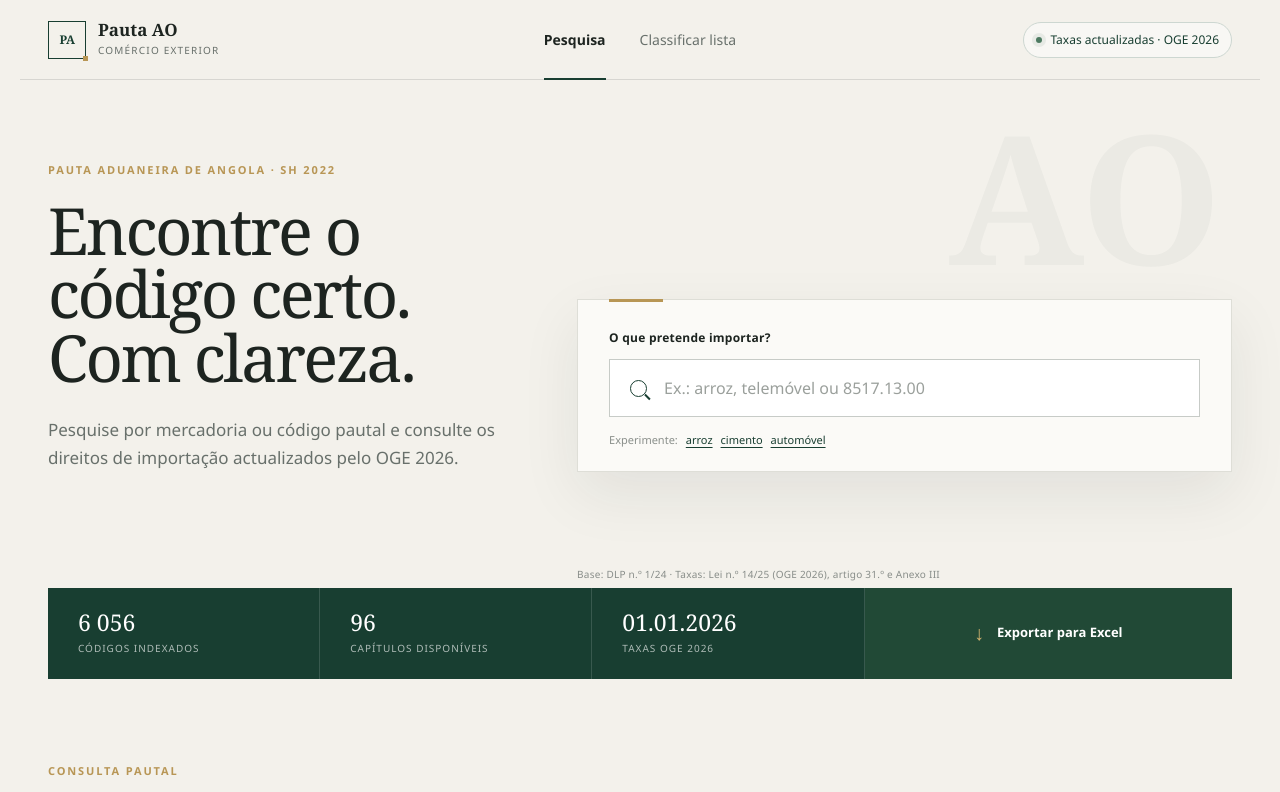
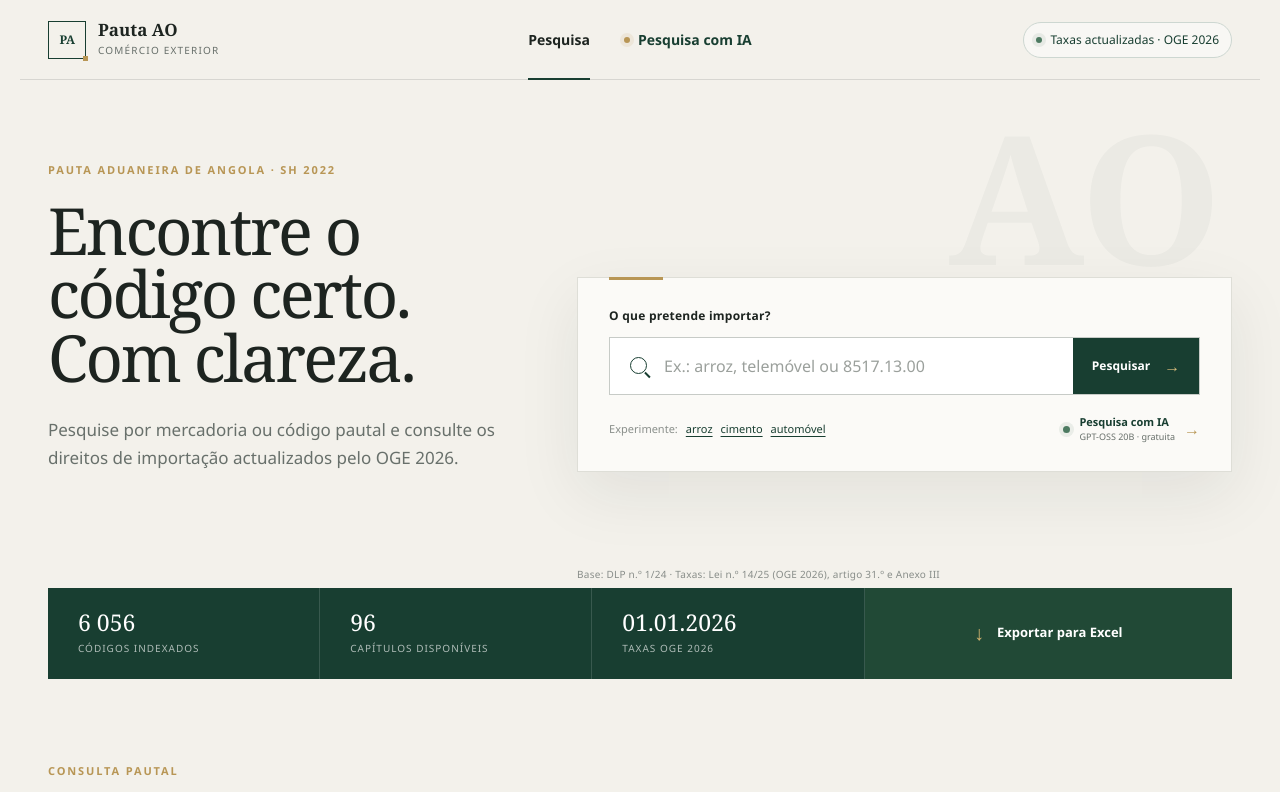
Before and after one commit to mjcharata/pauta-ao, a Next.js app: page / in a window 1280 px wide. Shown: the top 792 px of the page. Built offline with nearby package versions, Linux system fonts and the light colour scheme.

Commit message:
Highlight AI search and add search action

```diff
--- a/app/globals.css
+++ b/app/globals.css
@@ -30,6 +30,8 @@ button:focus-visible, input:focus-visible, select:focus-visible, textarea:focus-
 .main-nav button { position: relative; border: 0; background: transparent; color: #69716c; font-size: 14px; padding: 0; }
 .main-nav button.active { color: var(--ink); font-weight: 650; }
 .main-nav button.active::after { content: ""; position: absolute; left: 0; right: 0; bottom: -1px; height: 2px; background: var(--forest); }
+.main-nav .ai-nav { display: flex; align-items: center; gap: 8px; color: var(--forest); font-weight: 650; }
+.ai-nav > span { width: 6px; height: 6px; border-radius: 50%; background: var(--gold); box-shadow: 0 0 0 4px rgba(184,150,85,.12); }
 .edition-pill { justify-self: end; display: flex; align-items: center; gap: 8px; color: var(--forest); font-size: 12px; border: 1px solid #cdd7d1; border-radius: 999px; padding: 8px 12px; background: rgba(255,255,255,.42); }
 .edition-pill span { width: 6px; height: 6px; border-radius: 50%; background: #4d7a61; box-shadow: 0 0 0 4px rgba(77,122,97,.1); }
 
@@ -47,8 +49,19 @@ button:focus-visible, input:focus-visible, select:focus-visible, textarea:focus-
 .search-line input { border: 0; outline: 0; background: transparent; color: var(--ink); height: 100%; min-width: 0; width: 100%; font-size: 16px; }
 .search-line input::placeholder { color: #9ba09c; }
 .clear-button { border: 0; background: transparent; font-size: 23px; color: #858c87; padding: 12px 18px; }
-.search-hints { display: flex; gap: 8px; align-items: center; margin-top: 15px; color: #8a8f8b; font-size: 11px; }
+.search-submit { align-self: stretch; min-width: 126px; border: 0; background: var(--forest); color: white; padding: 0 18px; display: inline-flex; align-items: center; justify-content: center; gap: 14px; font-size: 12px; font-weight: 700; }
+.search-submit:hover { background: var(--forest-2); }
+.search-submit span { color: #d4ba7b; font-size: 16px; }
+.search-card-footer { display: flex; align-items: center; justify-content: space-between; gap: 20px; margin-top: 15px; }
+.search-hints { display: flex; gap: 8px; align-items: center; color: #8a8f8b; font-size: 11px; }
 .search-hints button { border: 0; background: transparent; padding: 0; color: var(--forest); text-decoration: underline; text-underline-offset: 3px; }
+.ai-search-cta { border: 0; background: transparent; color: var(--forest); padding: 5px 0 5px 9px; display: inline-flex; align-items: center; gap: 9px; text-align: left; }
+.ai-search-cta:hover strong { text-decoration: underline; text-underline-offset: 3px; }
+.ai-search-cta > span:nth-child(2) { display: flex; flex-direction: column; }
+.ai-search-cta strong { font-size: 11px; line-height: 1.2; }
+.ai-search-cta small { color: var(--muted); font-size: 9px; margin-top: 2px; }
+.ai-search-cta b { color: var(--gold); font-size: 16px; }
+.ai-status-dot { width: 7px; height: 7px; border-radius: 50%; background: #4d7a61; box-shadow: 0 0 0 4px rgba(77,122,97,.1); flex: none; }
 .source-note { grid-column: 2; color: #888d89; font-size: 10px; letter-spacing: .025em; margin-top: -54px; transform: translateY(36px); }
 
 .summary-strip { max-width: 1184px; margin: 0 auto 84px; min-height: 91px; background: var(--forest); color: white; display: grid; grid-template-columns: repeat(3, 1fr) 1.35fr; align-items: stretch; }
@@ -178,6 +191,7 @@ footer > span:last-child { text-align: right; }
   .topbar { grid-template-columns: 1fr auto; }
   .main-nav { position: fixed; z-index: 40; bottom: 13px; left: 50%; transform: translateX(-50%); background: var(--ink); height: 51px; padding: 0 22px; gap: 27px; box-shadow: 0 8px 30px rgba(0,0,0,.22); }
   .main-nav button { color: rgba(255,255,255,.65); }
+  .main-nav .ai-nav { color: rgba(255,255,255,.78); }
   .main-nav button.active { color: white; }
   .main-nav button.active::after { bottom: 0; background: var(--gold); }
   .edition-pill { display: none; }
@@ -202,7 +216,12 @@ footer > span:last-child { text-align: right; }
   .search-card { padding: 24px 19px 18px; }
   .search-card::before { left: 19px; }
   .search-line input { font-size: 13px; }
+  .search-line { height: auto; min-height: 56px; flex-wrap: wrap; }
+  .search-line input { min-height: 56px; }
+  .search-submit { width: 100%; min-height: 48px; }
+  .search-card-footer { align-items: flex-start; flex-direction: column; gap: 10px; }
   .search-hints { flex-wrap: wrap; }
+  .ai-search-cta { padding-left: 0; }
   .summary-strip { margin: 0 18px 64px; grid-template-columns: 1fr 1fr; }
   .summary-strip > div { padding: 18px; }
   .summary-strip > div:nth-child(3) { grid-column: 1 / -1; }
--- a/app/page.tsx
+++ b/app/page.tsx
@@ -1,6 +1,6 @@
 "use client";
 
-import { ChangeEvent, useMemo, useState } from "react";
+import { ChangeEvent, FormEvent, useMemo, useState } from "react";
 import pautaRecords from "./data/pauta.json";
 
 type TariffRecord = {
@@ -165,7 +165,7 @@ export default function Home() {
   const [productsText, setProductsText] = useState(DEFAULT_PRODUCTS);
   const [classifications, setClassifications] = useState<Classification[]>([]);
   const [classifying, setClassifying] = useState(false);
-  const [classifierEngine, setClassifierEngine] = useState<ClassifierEngine>("local-ai");
+  const [classifierEngine, setClassifierEngine] = useState<ClassifierEngine>("workers-ai");
   const [classificationMode, setClassificationMode] = useState<ClassificationMode | null>(null);
   const [classificationProgress, setClassificationProgress] = useState("");
   const [notice, setNotice] = useState("");
@@ -209,6 +209,20 @@ export default function Home() {
   function showNotice(message: string) {
     setNotice(message);
     window.setTimeout(() => setNotice(""), 2800);
+  }
+
+  function submitSearch(event: FormEvent<HTMLFormElement>) {
+    event.preventDefault();
+    setPage(1);
+    window.requestAnimationFrame(() => {
+      document.getElementById("catalogue-title")?.scrollIntoView({ behavior: "smooth", block: "start" });
+    });
+  }
+
+  function openAISearch() {
+    setClassifierEngine("workers-ai");
+    setClassifications([]);
+    setView("classify");
   }
 
   function exportTariff() {
@@ -335,7 +349,7 @@ export default function Home() {
         </a>
         <nav className="main-nav" aria-label="Navegação principal">
           <button className={view === "search" ? "active" : ""} onClick={() => setView("search")}>Pesquisa</button>
-          <button className={view === "classify" ? "active" : ""} onClick={() => setView("classify")}>Classificar lista</button>
+          <button className={`ai-nav ${view === "classify" ? "active" : ""}`} onClick={openAISearch}><span aria-hidden="true" /> Pesquisa com IA</button>
         </nav>
         <div className="edition-pill"><span /> Taxas actualizadas · OGE 2026</div>
       </header>
@@ -350,7 +364,7 @@ export default function Home() {
             </div>
             <div className="search-card">
               <label htmlFor="tariff-search">O que pretende importar?</label>
-              <div className="search-line">
+              <form className="search-line" onSubmit={submitSearch}>
                 <span className="search-symbol" aria-hidden="true" />
                 <input
                   id="tariff-search"
@@ -359,13 +373,21 @@ export default function Home() {
                   placeholder="Ex.: arroz, telemóvel ou 8517.13.00"
                   autoComplete="off"
                 />
-                {query && <button className="clear-button" onClick={() => changeFilter(() => setQuery(""))} aria-label="Limpar pesquisa">×</button>}
-              </div>
-              <div className="search-hints">
-                <span>Experimente:</span>
-                {["arroz", "cimento", "automóvel"].map((hint) => (
-                  <button key={hint} onClick={() => changeFilter(() => setQuery(hint))}>{hint}</button>
-                ))}
+                {query && <button type="button" className="clear-button" onClick={() => changeFilter(() => setQuery(""))} aria-label="Limpar pesquisa">×</button>}
+                <button type="submit" className="search-submit">Pesquisar <span aria-hidden="true">→</span></button>
+              </form>
+              <div className="search-card-footer">
+                <div className="search-hints">
+                  <span>Experimente:</span>
+                  {["arroz", "cimento", "automóvel"].map((hint) => (
+                    <button key={hint} onClick={() => changeFilter(() => setQuery(hint))}>{hint}</button>
+                  ))}
+                </div>
+                <button className="ai-search-cta" onClick={openAISearch}>
+                  <span className="ai-status-dot" aria-hidden="true" />
+                  <span><strong>Pesquisa com IA</strong><small>GPT-OSS 20B · gratuita</small></span>
+                  <b aria-hidden="true">→</b>
+                </button>
               </div>
             </div>
             <div className="source-note">Base: DLP n.º 1/24 · Taxas: Lei n.º 14/25 (OGE 2026), artigo 31.º e Anexo III</div>
@@ -435,9 +457,9 @@ export default function Home() {
       ) : (
         <section className="classifier-page" id="top">
           <div className="classifier-intro">
-            <p className="eyebrow">CLASSIFICAÇÃO EM LOTE</p>
-            <h1>Da lista de produtos<br />à proposta pautal.</h1>
-            <p>Introduza até 50 produtos. A análise cruza a descrição comercial com a nomenclatura da pauta e assinala os casos que exigem revisão.</p>
+            <p className="eyebrow">PESQUISA PAUTAL COM IA</p>
+            <h1>Da descrição comercial<br />à proposta pautal.</h1>
+            <p>Pesquise até 50 produtos de uma vez. O GPT-OSS 20B cruza a descrição comercial com a pauta e assinala os casos que exigem revisão.</p>
           </div>
 
           <div className="classifier-grid">
@@ -448,6 +470,15 @@ export default function Home() {
               </div>
               <div className="engine-picker" role="radiogroup" aria-label="Modo de classificação">
                 <button
+                  className={classifierEngine === "workers-ai" ? "active" : ""}
+                  aria-pressed={classifierEngine === "workers-ai"}
+                  onClick={() => { setClassifierEngine("workers-ai"); setClassifications([]); }}
+                  disabled={classifying}
+                >
+                  <span><i /> Cloudflare AI gratuita</span>
+                  <small>GPT-OSS 20B · sem chave · quota diária</small>
+                </button>
+                <button
                   className={classifierEngine === "local-ai" ? "active" : ""}
                   aria-pressed={classifierEngine === "local-ai"}
                   onClick={() => { setClassifierEngine("local-ai"); setClassifications([]); }}
@@ -456,20 +487,11 @@ export default function Home() {
                   <span><i /> IA local gratuita</span>
                   <small>Modelo híbrido 2.0 · sem chave · privado</small>
                 </button>
-                <button
-                  className={classifierEngine === "workers-ai" ? "active" : ""}
-                  aria-pressed={classifierEngine === "workers-ai"}
-                  onClick={() => { setClassifierEngine("workers-ai"); setClassifications([]); }}
-                  disabled={classifying}
-                >
-                  <span><i /> Cloudflare AI gratuita</span>
-                  <small>GPT-OSS 20B · sem chave · quota diária</small>
-                </button>
               </div>
               <textarea aria-label="Lista de produtos" value={productsText} onChange={(event) => { setProductsText(event.target.value); setClassifications([]); }} placeholder="Ex.: Camisas de algodão para homem" />
               <div className="batch-actions">
                 <span>{productsText.split(/\r?\n/).filter((item) => item.trim()).length} de 50 produtos</span>
-                <button className="primary-button" onClick={classifyProducts} disabled={classifying}>{classifying ? classificationProgress : "Classificar produtos"}<span aria-hidden="true">→</span></button>
+                <button className="primary-button" onClick={classifyProducts} disabled={classifying}>{classifying ? classificationProgress : classifierEngine === "workers-ai" ? "Pesquisar códigos com IA" : "Classificar produtos"}<span aria-hidden="true">→</span></button>
               </div>
             </div>
 
```
Also changed, not shown: 1 other file (tests, documents, lock files or other folders).
